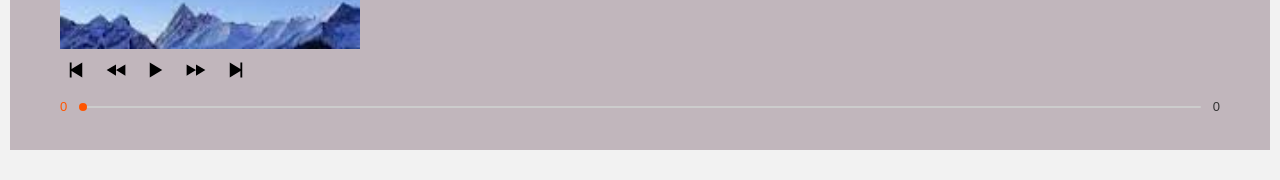
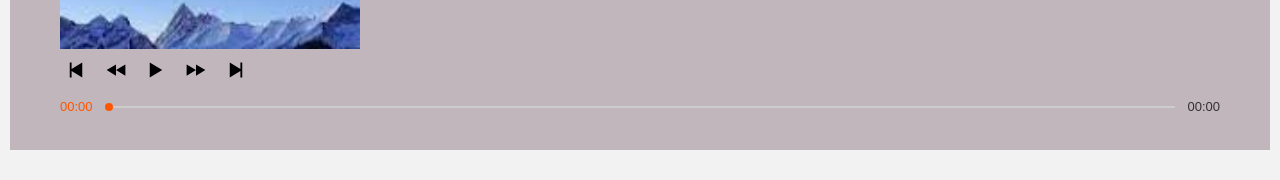
Before and after one commit to Alejandro-Cardozo/react-challenges, a React (Vite) app: page / in a window 1280 px wide. Shown: the part 271-451 px from the top of the page. Built offline with nearby package versions, Linux system fonts and the light colour scheme.

Commit message:
Displaying time progress and duration

```diff
--- a/src/components/AudioPlayer.jsx
+++ b/src/components/AudioPlayer.jsx
@@ -17,7 +17,9 @@ const AudioPlayer = () => {
   return (
     <div className='audio-player'>
       <div className='inner'>
-        <DisplayTrack {...{ currentTrack, audioRef }} />
+        <DisplayTrack
+          {...{ currentTrack, audioRef, setDuration, progressBarRef }}
+        />
         <Controls {...{ audioRef }} />{' '}
         <ProgressBar
           {...{ progressBarRef, audioRef, timeProgress, duration }}
--- a/src/components/DisplayTrack.jsx
+++ b/src/components/DisplayTrack.jsx
@@ -1,23 +1,38 @@
 import { BsMusicNoteBeamed } from 'react-icons/bs';
 
-const DisplayTrack = ({ currentTrack, audioRef }) => {
+const DisplayTrack = ({
+  currentTrack,
+  audioRef,
+  setDuration,
+  progressBarRef,
+}) => {
+  const onLoadedMetadata = () => {
+    const seconds = audioRef.current.duration;
+    setDuration(seconds);
+    progressBarRef.current.max = seconds;
+  };
+
   return (
     <div>
-      <audio src={currentTrack.src} ref={audioRef} />
-      <div className="audio-info">
-        <div className="audio-image">
+      <audio
+        src={currentTrack.src}
+        ref={audioRef}
+        onLoadedMetadata={onLoadedMetadata}
+      />
+      <div className='audio-info'>
+        <div className='audio-image'>
           {currentTrack.thumbnail ? (
-            <img src={currentTrack.thumbnail} alt="audio avatar" />
+            <img src={currentTrack.thumbnail} alt='audio avatar' />
           ) : (
-            <div className="icon-wrapper">
-              <span className="audio-icon">
+            <div className='icon-wrapper'>
+              <span className='audio-icon'>
                 <BsMusicNoteBeamed />
               </span>
             </div>
           )}
         </div>
-        <div className="text">
-          <p className="title">{currentTrack.title}</p>
+        <div className='text'>
+          <p className='title'>{currentTrack.title}</p>
           <p>{currentTrack.author}</p>
         </div>
       </div>
--- a/src/components/ProgressBar.jsx
+++ b/src/components/ProgressBar.jsx
@@ -6,16 +6,27 @@ const ProgressBar = ({ progressBarRef, audioRef, timeProgress, duration }) => {
     audioRef.current.currentTime = progressBarRef.current.value;
   };
 
+  const formatTime = (time) => {
+    if (time && !isNaN(time)) {
+      const minutes = Math.floor(time / 60);
+      const formatMinutes = minutes < 10 ? `0${minutes}` : `${minutes}`;
+      const seconds = Math.floor(time % 60);
+      const formatSeconds = seconds < 10 ? `0${seconds}` : `${seconds}`;
+      return `${formatMinutes}:${formatSeconds}`;
+    }
+    return '00:00';
+  };
+
   return (
     <div className={classes.progress}>
-      <span className='time current'>{timeProgress}</span>{' '}
+      <span className='time current'>{formatTime(timeProgress)}</span>
       <input
         type='range'
         ref={progressBarRef}
         defaultValue='0'
         onChange={handleProgressChange}
       />
-      <span className='time'>{duration}</span>
+      <span className='time'>{formatTime(duration)}</span>
     </div>
   );
 };
--- /dev/null
+++ b/src/components/helpers/helpers.js
@@ -0,0 +1 @@
+//TODO: move the formatTime function on the ProgressBar component to this file.
```
